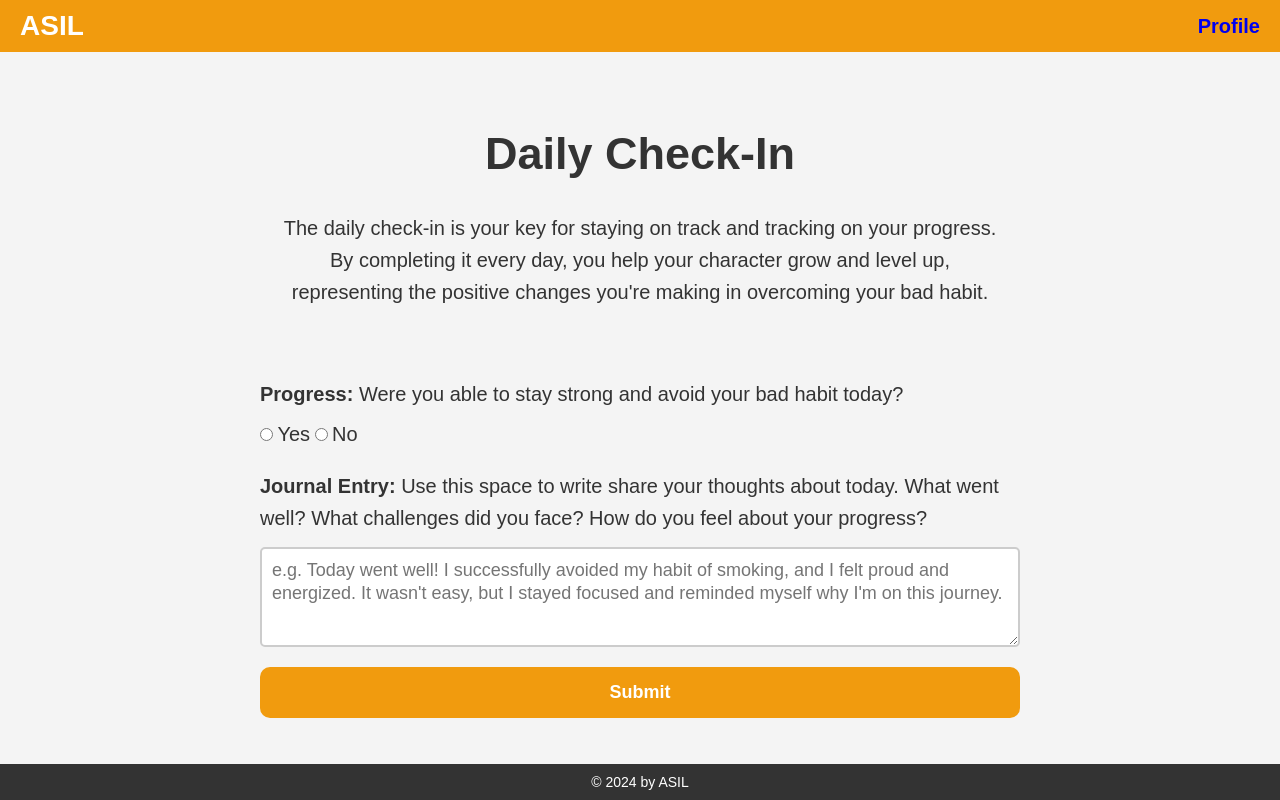
After one commit to Antewny/ASIL-Hackathon, a Flask app: page /checkin in a window 1280 px wide. The commit adds this page. Run offline with Flask 3, Linux system fonts and the light colour scheme.

Commit message:
check-in page

```diff
--- a/main.py
+++ b/main.py
@@ -5,6 +5,7 @@ app.secret_key = 'your_secret_key'
 @app.route('/')
 def index():
     return render_template('index.html', user_logged_in=True)
+
 
 @app.route("/profile")
 def profile():
@@ -41,12 +42,10 @@ def sign_in():
     password = request.form['password']
     #return something
 
-@app.route('/check-in', methods=['POST'])
-def check_in():
-    bad_habit = request.form.get('bad-habit')
-    journal = request.form.get('journal')
-    checked_in_days = ["November 16, 2024"]
-    return redirect(url_for('profile', checked_in_days=checked_in_days))
+
+@app.route('/checkin')
+def checkin():
+    return render_template('checkin.html',  user_logged_in=True)
 
 if __name__ == '__main__':
     app.run(debug=True)
--- a/static/styles.css
+++ b/static/styles.css
@@ -329,6 +329,28 @@ footer p {
     margin: 0;
 }
 
+.text-section {
+    margin-top: -10%;
+}
+
+.text-section p {
+    font-size: 3-px;
+    font-size: 20px;
+    line-height: 1.6;
+    margin-bottom: 20px;
+    margin-top: 7%;
+    max-width: 800px;
+    margin-left: auto;
+    margin-right: auto;
+    text-align: left;
+}
+
+.check-in-section {
+    padding-top: 10%;
+    width: 100%;
+    max-width: 800px;
+    margin: 0 auto;
+}
 
 .registration-section {
     padding-top: 120px;
@@ -337,16 +359,24 @@ footer p {
     margin: 0 auto;
 }
 
-.registration-section h1 {
+.registration-section h1, .check-in-section h1 {
     font-size: 45px;
     margin-bottom: 20px;
 }
 
-.registration-section p {
-    font-size: 22px;
+.check-in-section p {
+    font-size: 3-px;
+    font-size: 20px;
+    line-height: 1.6;
+    margin-bottom: 20px;
+    max-width: 800px;
+    margin-left: auto;
+    margin-right: auto;
+    text-align: center;
 }
 
-.registration-form {
+.registration-form,
+.check-in-form {
     display: flex;
     flex-direction: column;
     gap: 20px;
@@ -382,6 +412,7 @@ footer p {
     margin-bottom: 8px;
     color: #333;
     text-align: left;
+    line-height: 1.6;
 }
 
 .form-group input {
@@ -594,20 +625,6 @@ button:hover {
     margin-bottom: 10px;
 }
 
-.check-in-section {
-    margin-top: -3%;
-}
-
-.check-in-section p {
-    font-size: 18px;
-    line-height: 1.6;
-    margin-bottom: 30px;
-    max-width: 800px;
-    margin-left: auto;
-    margin-right: auto;
-    padding: 0 20px;
-    text-align: left;
-}
 
 #check-in-btn {
     padding: 20px 40px;
--- /dev/null
+++ b/templates/checkin.html
@@ -0,0 +1,42 @@
+<!DOCTYPE html>
+<html lang="en">
+<head>
+    <meta charset="UTF-8">
+    <meta name="viewport" content="width=device-width, initial-scale=1.0">
+    <title>Sign Up - ASIL</title>
+    <link rel="stylesheet" href="{{ url_for('static', filename='styles.css') }}">
+</head>
+<body>
+    <header class="top-bar">
+        <a href="{{ url_for('index') }}" class="logo">ASIL</a>
+        <a href="{{ url_for('profile') }}">Profile</a>
+    </header>
+
+    <section class="check-in-section">
+        <h1>Daily Check-In</h1>
+        <section style="max-height: 250px; margin-top:-5%">
+            <p>
+                The daily check-in is your key for staying on track and tracking on your progress. By completing it every day, you help your character grow and level up, representing the positive changes you're making in overcoming your bad habit.
+            </p>
+        </section>
+
+        <form action="{{ url_for('checkin') }}" method="POST" class="check-in-form">
+            <div class="form-group">
+                <label for="bad-habit"><b>Progress: </b>Were you able to stay strong and avoid your bad habit today?</label>
+                    <div><input type="radio" name="bad-habit" value="yes" id="bad-habit-yes" required> <label for="bad-habit-yes">Yes</label>
+                    <input type="radio" name="bad-habit" value="no" id="bad-habit-no" required> <label for="bad-habit-no">No</label></div>
+            </div>
+            <div class="form-group">
+                <label for="journal" ><b>Journal Entry:</b> Use this space to write share your thoughts about today. What went well? What challenges did you face? How do you feel about your progress?</label>
+                    <textarea id="journal" name="journal" rows="4" style="font-size:18px; line-height: 1.3;" cols="50" placeholder="e.g. Today went well! I successfully avoided my habit of smoking, and I felt proud and energized. It wasn't easy, but I stayed focused and reminded myself why I'm on this journey." required></textarea>
+            </div>
+
+            <button type="submit" class="submit-btn"><b>Submit</b></button>
+        </form>
+    </section>
+
+    <footer>
+        <p>© 2024 by ASIL</p>
+    </footer>
+</body>
+</html>
--- a/templates/registration.html
+++ b/templates/registration.html
@@ -78,7 +78,7 @@
                 </div>
             </div>
 
-            <button type="submit" class="submit-btn">Register</button>
+            <button type="submit" class="submit-btn"><b>Register</b></button>
         </form>
     </section>
 
```
Also changed, not shown: templates/profile.html (+3 -22 lines).
